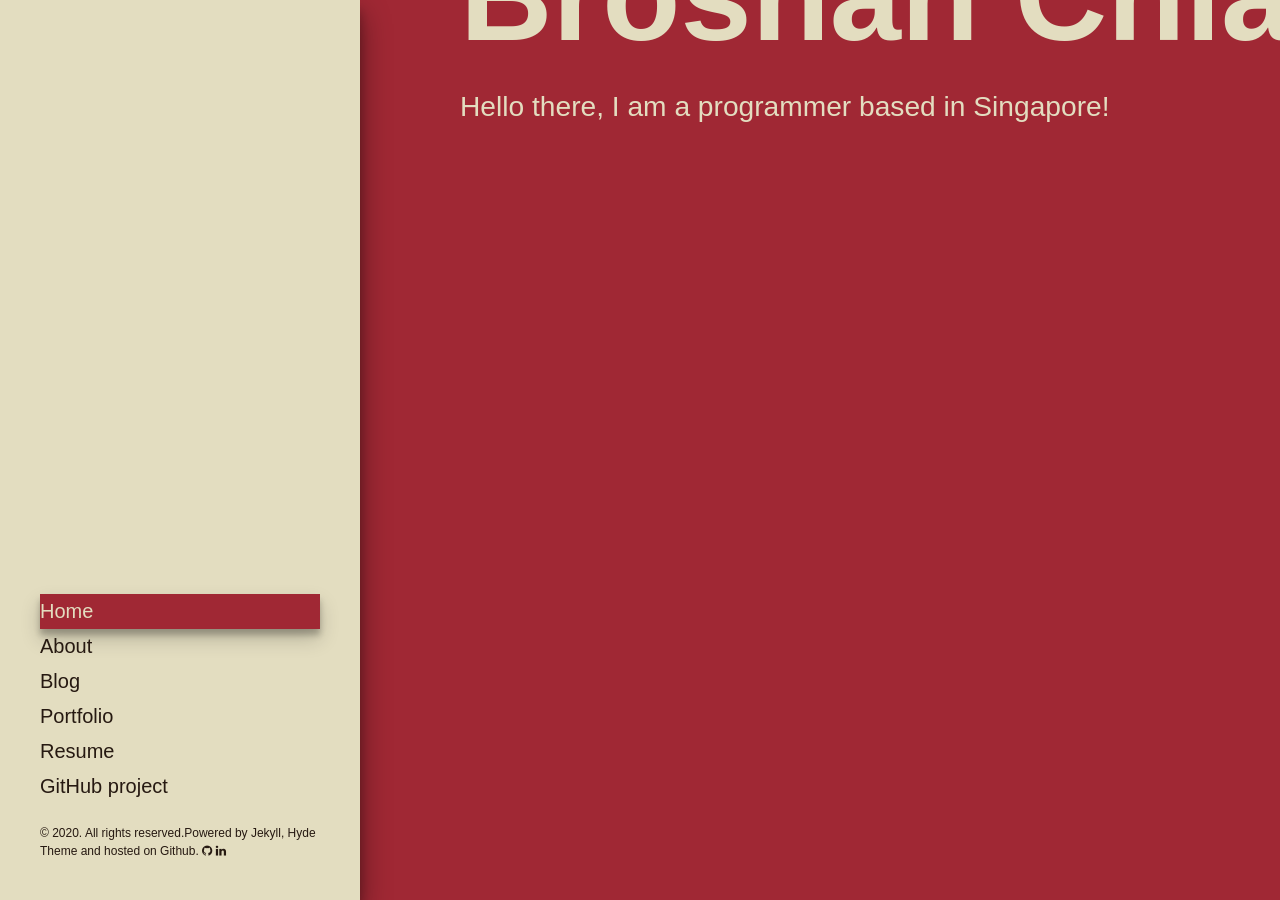
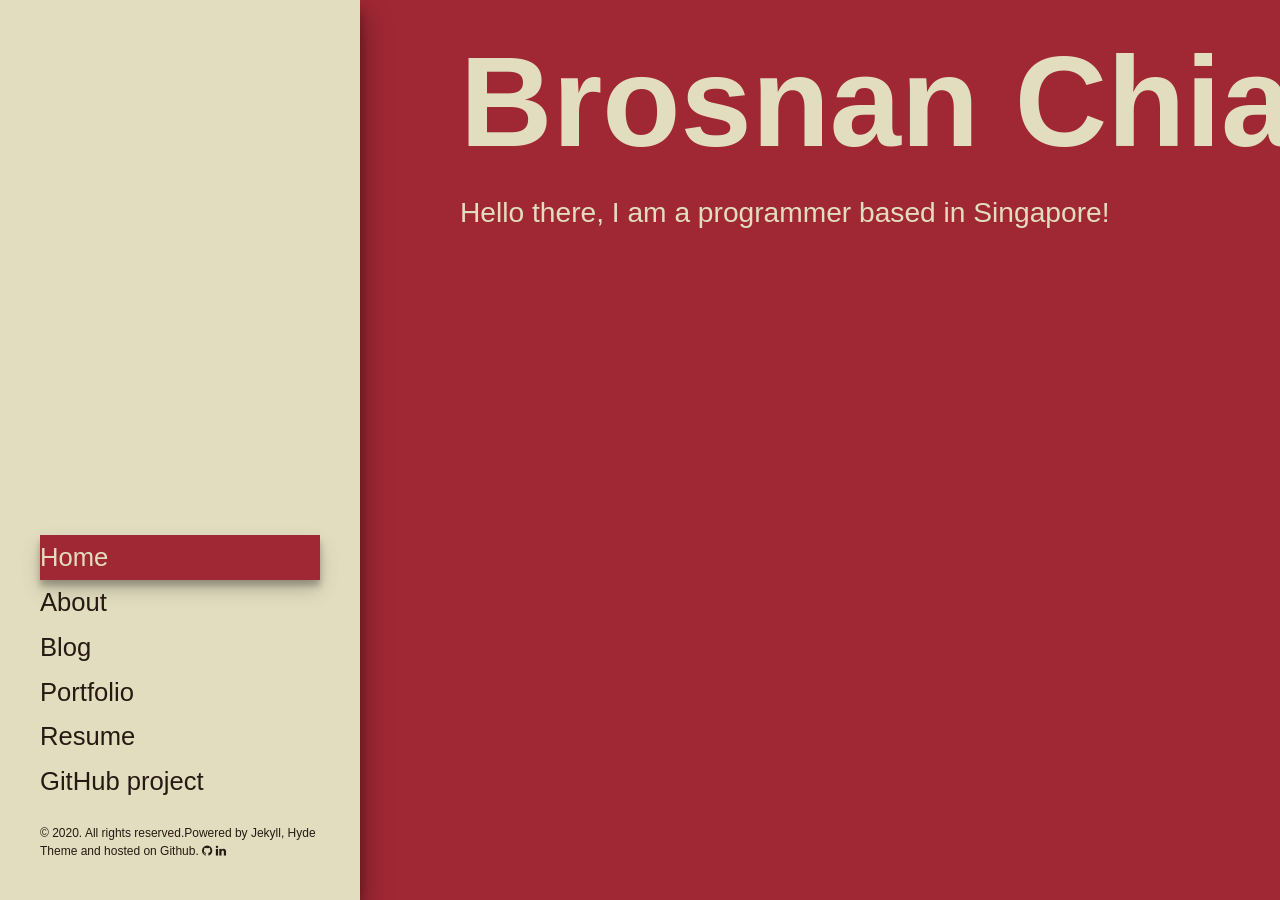
Before and after one commit to broscew/broscew.github.io, a Jekyll site: the page built from index.html, in a window 1280 px wide. Built offline with Jekyll 4.4.1, drawn with Linux system fonts in a browser that asks for light colours; the list of posts is cut into pages by our own code.

Commit message:
main page element is now percentage based and side bar fonts are increased

```diff
--- a/public/css/hyde.css
+++ b/public/css/hyde.css
@@ -97,6 +97,7 @@ html {
   display: block;
   line-height: 1.75;
   text-decoration: none;
+  font-size: 2vw
 }
 
 a.sidebar-nav-item:hover,
--- a/public/css/poole.css
+++ b/public/css/poole.css
@@ -288,7 +288,7 @@ tbody tr:nth-child(odd) th {
 }
 
 .home-content {
-  margin-top: -250px;
+  margin-top: -20%;
   width: 150%;
 }
 
```
